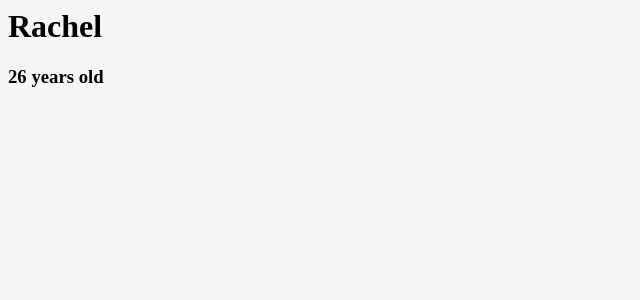
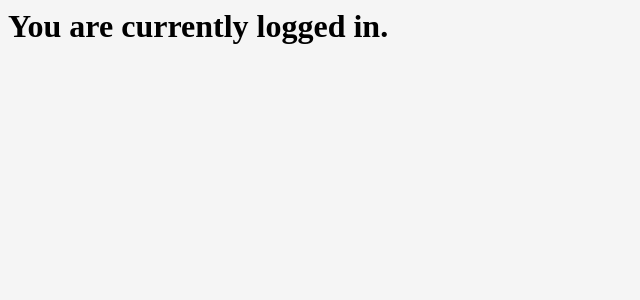
Before and after one commit to rmleg/react-tutorial, a React (Create React App) app: page / in a window 1280 px wide. Shown: the top 300 px of the page, without its empty margins (0-640 px from the left). Built offline with nearby package versions, Linux system fonts and the light colour scheme.

Commit message:
State practice 2 and an onClick I added to update state

```diff
--- a/src/App.js
+++ b/src/App.js
@@ -1,26 +1,29 @@
 import React from "react"
 
-// Challenge:
-// Given an incomplete class-based component without a constructor,
-// add a constructor and initialize state to fix the broken component.
+// Given a stateless functional component, add state to it
+// state should have a property called `isLoggedIn` which is a boolean
+// (true if logged in, false if not)
+// Then, give your best shot at rendering the word "in" if the user is logged in
+// or "out" if the user is logged out.
 
 class App extends React.Component {
-
     constructor() {
         super();
         this.state = {
-            name: "Rachel",
-            age: 26,
+            isLoggedIn: true
         }
     }
 
+    updateState = () => {
+        this.setState({isLoggedIn: !this.state.isLoggedIn});
+    }
+
     render() {
-        return(
+        return (
             <div>
-                <h1>{this.state.name}</h1>
-                <h3>{this.state.age} years old</h3>
+                <h1 onClick={this.updateState}>You are currently logged {this.state.isLoggedIn ? 'in' : 'out'}.</h1>
             </div>
-        );
+        )
     }
 }
 
```
